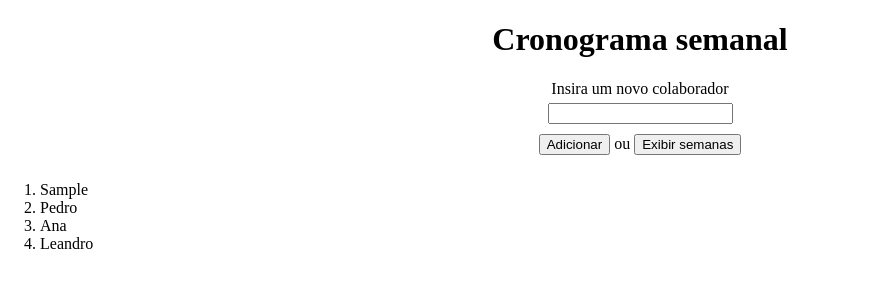
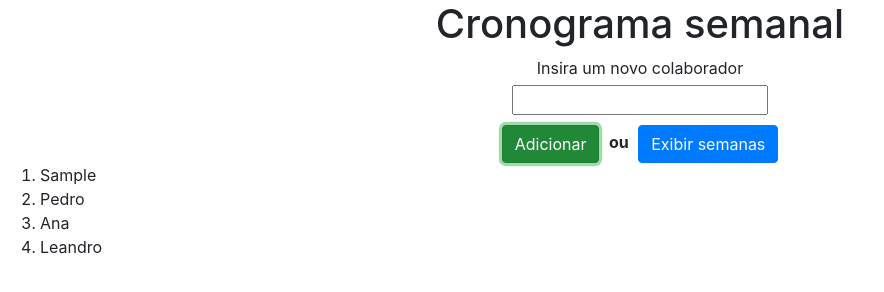
Before and after one commit to barcellos-pedro/tarefas-colaboradores, a plain HTML site: page index.html in a window 1280 px wide. Both pictures are taken after typing "Sample" into the empty fields and a click on the button "Adicionar". Shown: the whole page, without its empty margins (0-884 px from the left). Drawn offline with nearby package versions, Linux system fonts and the light colour scheme.

Commit message:
Adicionar Bootstrap

```diff
--- a/index.html
+++ b/index.html
@@ -5,6 +5,7 @@
     <meta charset="UTF-8">
     <meta name="viewport" content="width=device-width, initial-scale=1.0">
     <title>Tarefas - Colaboradores</title>
+    <link rel="stylesheet" href="https://stackpath.bootstrapcdn.com/bootstrap/4.4.1/css/bootstrap.min.css" integrity="sha384-Vkoo8x4CGsO3+Hhxv8T/Q5PaXtkKtu6ug5TOeNV6gBiFeWPGFN9MuhOf23Q9Ifjh" crossorigin="anonymous">
     <link rel="stylesheet" href="style.css">
     <script defer src="script.js"></script>
 </head>
@@ -14,15 +15,15 @@
 
     <section id="colaboradores">
         <div id="insere-colab">
-            <span class="ocultar"></span>
+            <span class="ocultar alert alert-success" role="alert"></span>
 
             <label for="txtColab">Insira um novo colaborador</label>
             <input id="txtColab" type="text" placeholder="Digite aqui o nome">
 
-            <div>
-                <button type="submit" id="btAdd">Adicionar</button>
+            <div id="botoes">
+                <button type="button" class="btn btn-success" id="btAdd">Adicionar</button>
                 <label> ou </label>
-                <button type="submit" id="btExibir">Exibir semanas</button>
+                <button type="button" class="btn btn-primary" id="btExibir">Exibir semanas</button>
             </div>
 
         </div>
--- a/script.js
+++ b/script.js
@@ -36,22 +36,20 @@ btAdd.addEventListener("click", () => {
     defineSemanas(colaboradores);
 
     // Ocultar a mensagem de confirmação e faz a listagem das semanas com os nomes
-    setTimeout(()=>{
-        mensagem.classList.add("ocultar");
-        listarSemanas(colaboradores);
-    }, 1000);
+    setTimeout(()=>{ mensagem.classList.add("ocultar"); }, 2000);
+
+    listarSemanas(colaboradores);
 
 });
 
 let btExibir = document.querySelector("#btExibir");
 
 btExibir.addEventListener("click", ()=>{
-    // Faz a listagem ordenada dos colaboradores e suas respectivas semanas
     setTimeout(()=>{ listarSemanas(colaboradores); }, 300);
 });
 
 function defineSemanas(colaboradores) {
-    console.log("Definindo semana e colaborador");
+    console.log("Definindo semana e colaborador...");
     for (var i = 0; i < colaboradores.length; i++) {
         console.log("Semana: " + (i + 1) + ", colaborador: " + colaboradores[i].nome);
     }
@@ -60,6 +58,7 @@ function defineSemanas(colaboradores) {
 let lista = document.querySelector("ol");
 
 function listarSemanas(colaboradores){
+    console.log("Listando as semanas...")
     lista.innerHTML = ''
     colaboradores.forEach((colab)=>{
         let item = document.createElement("li");
--- a/style.css
+++ b/style.css
@@ -10,10 +10,6 @@ h1{
     display: flex;
     flex-direction: column;
     align-items: center;
-}
-
-#insere-colab span{
-    color: green;
 }
 
 .ocultar{
@@ -29,6 +25,8 @@ input{
     text-align: center;
 }
 
-button{
-    margin-bottom: 10px;
+#botoes label{
+    font-weight: bold;
+    margin-left: 5px;
+    margin-right: 5px;
 }
```
